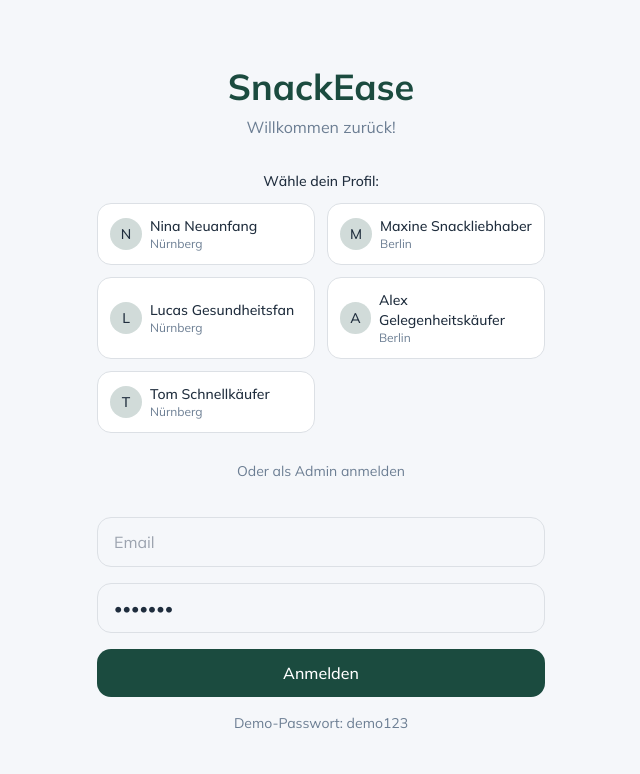
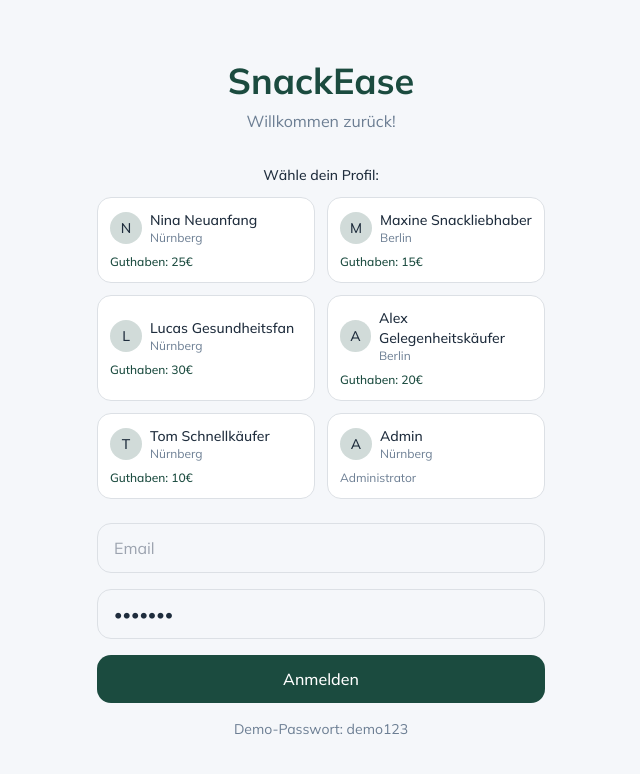
Before and after one commit to eltuctuc/SnackEase, a Nuxt app: page /login in a window 1280 px wide. Shown: the top 774 px of the page, without its empty margins (319-959 px from the left). Built offline with nearby package versions, Linux system fonts and the light colour scheme.

Commit message:
feat(FEAT-3): implement user switcher with 6 persona cards

```diff
--- a/src/pages/login.vue
+++ b/src/pages/login.vue
@@ -18,28 +18,24 @@ const password = ref('demo123')
 const error = ref('')
 const isLoading = ref(false)
 const selectedPersona = ref<string | null>(null)
-const showAdminLogin = ref(false)
 
 const personas = [
-  { email: 'nina@demo.de', name: 'Nina Neuanfang', location: 'Nürnberg', initial: 'N' },
-  { email: 'maxine@demo.de', name: 'Maxine Snackliebhaber', location: 'Berlin', initial: 'M' },
-  { email: 'lucas@demo.de', name: 'Lucas Gesundheitsfan', location: 'Nürnberg', initial: 'L' },
-  { email: 'alex@demo.de', name: 'Alex Gelegenheitskäufer', location: 'Berlin', initial: 'A' },
-  { email: 'tom@demo.de', name: 'Tom Schnellkäufer', location: 'Nürnberg', initial: 'T' },
+  { email: 'nina@demo.de', name: 'Nina Neuanfang', location: 'Nürnberg', initial: 'N', guthaben: '25€' },
+  { email: 'maxine@demo.de', name: 'Maxine Snackliebhaber', location: 'Berlin', initial: 'M', guthaben: '15€' },
+  { email: 'lucas@demo.de', name: 'Lucas Gesundheitsfan', location: 'Nürnberg', initial: 'L', guthaben: '30€' },
+  { email: 'alex@demo.de', name: 'Alex Gelegenheitskäufer', location: 'Berlin', initial: 'A', guthaben: '20€' },
+  { email: 'tom@demo.de', name: 'Tom Schnellkäufer', location: 'Nürnberg', initial: 'T', guthaben: '10€' },
+  { email: 'admin@demo.de', name: 'Admin', location: 'Nürnberg', initial: 'A', guthaben: '-', isAdmin: true },
 ]
 
 const selectPersona = (personaEmail: string) => {
   selectedPersona.value = personaEmail
   email.value = personaEmail
-  showAdminLogin.value = false
   password.value = 'demo123'
-}
-
-const showAdmin = () => {
-  showAdminLogin.value = true
-  selectedPersona.value = null
-  email.value = 'admin@demo.de'
-  password.value = 'admin123'
+  nextTick(() => {
+    const passwordInput = document.querySelector('input[type="password"]') as HTMLInputElement
+    passwordInput?.focus()
+  })
 }
 
 const handleLogin = async () => {
@@ -74,7 +70,7 @@ const handleLogin = async () => {
       <h1 class="text-4xl font-bold text-primary mb-2">SnackEase</h1>
       <p class="text-muted-foreground mb-8">Willkommen zurück!</p>
 
-      <div v-if="!showAdminLogin" class="mb-6">
+      <div class="mb-6">
         <p class="text-sm font-medium mb-3">Wähle dein Profil:</p>
         <div class="grid grid-cols-2 gap-3">
           <button
@@ -98,29 +94,13 @@ const handleLogin = async () => {
                 <div class="text-xs text-muted-foreground">{{ persona.location }}</div>
               </div>
             </div>
+            <div v-if="persona.guthaben !== '-'" class="mt-2 text-xs font-medium text-primary">
+              Guthaben: {{ persona.guthaben }}
+            </div>
+            <div v-else class="mt-2 text-xs text-muted-foreground">
+              Administrator
+            </div>
           </button>
-        </div>
-
-        <button
-          @click="showAdmin"
-          class="w-full mt-4 py-3 min-h-[44px] text-sm text-muted-foreground hover:text-foreground transition-colors"
-          aria-label="Als Admin anmelden"
-        >
-          Oder als Admin anmelden
-        </button>
-      </div>
-
-      <div v-else class="mb-6">
-        <button
-          @click="showAdminLogin = false; selectedPersona = null; email = ''"
-          class="mb-4 py-3 min-h-[44px] text-sm text-muted-foreground hover:text-foreground transition-colors"
-          aria-label="Zurück zur Persona-Auswahl"
-        >
-          ← Zurück zur Persona-Auswahl
-        </button>
-        <div class="p-4 bg-card rounded-lg border">
-          <p class="font-medium">Admin-Anmeldung</p>
-          <p class="text-sm text-muted-foreground">admin@demo.de</p>
         </div>
       </div>
 
@@ -132,14 +112,15 @@ const handleLogin = async () => {
             placeholder="Email"
             required
             aria-label="E-Mail-Adresse"
-            :readonly="!!selectedPersona || showAdminLogin"
+            :readonly="!!selectedPersona"
             class="w-full px-4 py-3 border border-input rounded-lg bg-background text-foreground focus:outline-none focus:ring-2 focus:ring-primary"
-            :class="{ 'bg-muted': !!selectedPersona || showAdminLogin }"
+            :class="{ 'bg-muted': !!selectedPersona }"
           />
         </div>
 
         <div>
           <input
+            ref="passwordInput"
             v-model="password"
             type="password"
             placeholder="Passwort"
@@ -161,8 +142,7 @@ const handleLogin = async () => {
       </form>
 
       <p class="text-sm text-muted-foreground mt-4">
-        <span v-if="showAdminLogin">Admin: admin@demo.de / admin123</span>
-        <span v-else>Demo-Passwort: demo123</span>
+        Demo-Passwort: demo123
       </p>
     </div>
   </div>
--- a/src/server/seed.ts
+++ b/src/server/seed.ts
@@ -3,7 +3,6 @@ import { users } from '~/server/db/schema';
 import bcrypt from 'bcryptjs';
 
 async function seed() {
-  const passwordHashAdmin = await bcrypt.hash('admin123', 10);
   const passwordHashDemo = await bcrypt.hash('demo123', 10);
 
   await db.insert(users).values([
@@ -11,7 +10,7 @@ async function seed() {
       email: 'admin@demo.de',
       name: 'Admin',
       role: 'admin',
-      passwordHash: passwordHashAdmin,
+      passwordHash: passwordHashDemo,
     },
     {
       email: 'demo@demo.de',
```
Also changed, not shown: features/FEAT-3-user-switcher.md (+29 -8 lines).
